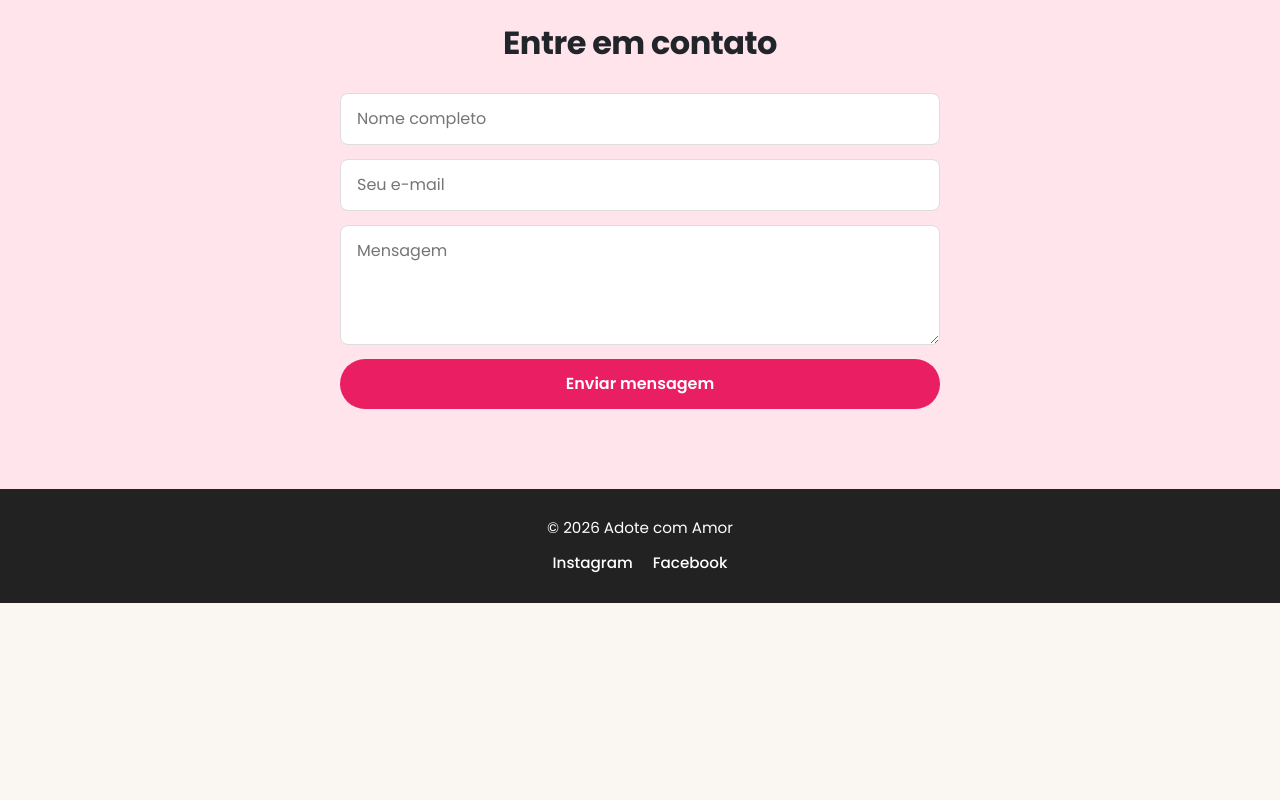
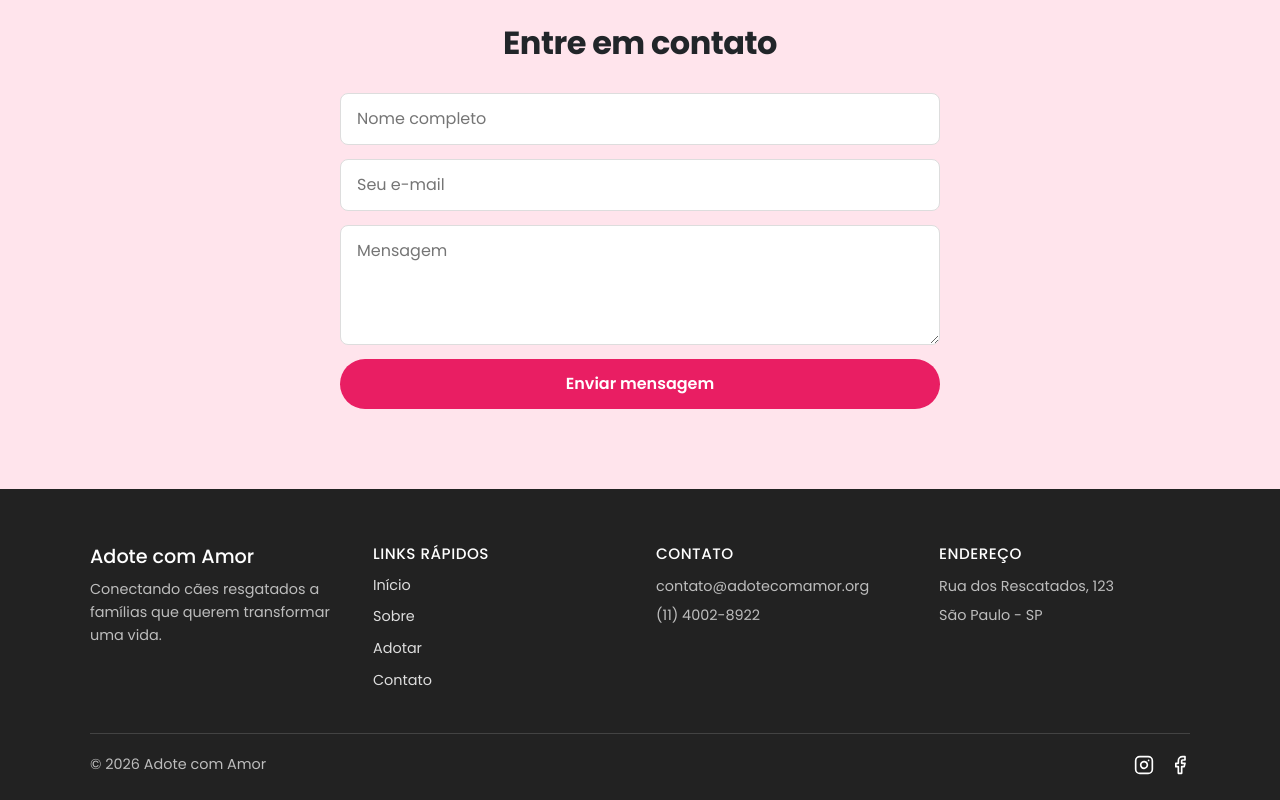
Before and after one commit to JvPaciello/adopt-me, a React (Vite) app: page / in a window 1280 px wide. Shown: the part 4442-5242 px from the top of the page. Before the commit the page ends 5045 px from the top, so only its background shows below. Built offline with nearby package versions, Linux system fonts and the light colour scheme.

Commit message:
feat: expand footer to multi-column layout

```diff
--- a/src/App.css
+++ b/src/App.css
@@ -604,32 +604,79 @@ span {
 }
 
 footer {
-  text-align: center;
-  padding: 28px 20px;
+  padding: 56px 20px 24px;
   background: #222;
   color: white;
-  font-weight: 400;
 }
 
-footer p {
+.footer-columns {
+  display: flex;
+  flex-wrap: wrap;
+  gap: 32px;
+  max-width: 1100px;
+  margin: 0 auto 32px;
+}
+
+.footer-col {
+  flex: 1;
+  min-width: 180px;
+}
+
+.footer-col h4 {
+  color: white;
+  font-size: 1.2rem;
+  margin-bottom: 10px;
+}
+
+.footer-col h5 {
+  color: white;
+  font-size: 0.95rem;
+  margin-bottom: 12px;
+  text-transform: uppercase;
+  letter-spacing: 0.5px;
+}
+
+.footer-col p {
+  color: rgba(255, 255, 255, 0.7);
+  font-size: 0.9rem;
+  line-height: 1.6;
+  margin: 0 0 6px;
+}
+
+.footer-col a {
+  display: block;
+  color: rgba(255, 255, 255, 0.85);
+  text-decoration: none;
+  font-size: 0.9rem;
+  margin-bottom: 10px;
+}
+
+.footer-bottom {
+  border-top: 1px solid rgba(255, 255, 255, 0.15);
+  padding-top: 20px;
+  max-width: 1100px;
+  margin: 0 auto;
+  display: flex;
+  flex-wrap: wrap;
+  justify-content: space-between;
+  align-items: center;
+  gap: 12px;
+}
+
+.footer-bottom p {
   margin: 0;
-  font-size: 0.95rem;
+  font-size: 0.9rem;
+  color: rgba(255, 255, 255, 0.7);
 }
 
 footer .socials {
-  margin-top: 12px;
+  display: flex;
+  gap: 16px;
 }
 
 footer .socials a {
   color: #fff;
-  margin: 0 10px;
-  text-decoration: none;
-  font-weight: 500;
-  font-size: 0.95rem;
-}
-
-footer .socials a:hover {
-  text-decoration: underline;
+  display: flex;
 }
 
 @media (max-width: 768px) {
--- a/src/components/Footer.jsx
+++ b/src/components/Footer.jsx
@@ -1,6 +1,7 @@
 import { useEffect, useRef } from 'react';
 import gsap from 'gsap';
 import { ScrollTrigger } from 'gsap/ScrollTrigger';
+import { FiInstagram, FiFacebook } from 'react-icons/fi';
 
 gsap.registerPlugin(ScrollTrigger);
 
@@ -29,10 +30,35 @@ export default function Footer() {
 
   return (
     <footer ref={footerRef}>
-      <p>&copy; {new Date().getFullYear()} Adote com Amor</p>
-      <div className="socials">
-        <a href="#" onMouseEnter={handleEnter} onMouseLeave={handleLeave}>Instagram</a>
-        <a href="#" onMouseEnter={handleEnter} onMouseLeave={handleLeave}>Facebook</a>
+      <div className="footer-columns">
+        <div className="footer-col">
+          <h4>Adote com Amor</h4>
+          <p>Conectando cães resgatados a famílias que querem transformar uma vida.</p>
+        </div>
+        <div className="footer-col">
+          <h5>Links rápidos</h5>
+          <a href="#inicio" onMouseEnter={handleEnter} onMouseLeave={handleLeave}>Início</a>
+          <a href="#sobre" onMouseEnter={handleEnter} onMouseLeave={handleLeave}>Sobre</a>
+          <a href="#adotar" onMouseEnter={handleEnter} onMouseLeave={handleLeave}>Adotar</a>
+          <a href="#contato" onMouseEnter={handleEnter} onMouseLeave={handleLeave}>Contato</a>
+        </div>
+        <div className="footer-col">
+          <h5>Contato</h5>
+          <p>contato@adotecomamor.org</p>
+          <p>(11) 4002-8922</p>
+        </div>
+        <div className="footer-col">
+          <h5>Endereço</h5>
+          <p>Rua dos Rescatados, 123</p>
+          <p>São Paulo - SP</p>
+        </div>
+      </div>
+      <div className="footer-bottom">
+        <p>&copy; {new Date().getFullYear()} Adote com Amor</p>
+        <div className="socials">
+          <a href="#" aria-label="Instagram" onMouseEnter={handleEnter} onMouseLeave={handleLeave}><FiInstagram size={20} /></a>
+          <a href="#" aria-label="Facebook" onMouseEnter={handleEnter} onMouseLeave={handleLeave}><FiFacebook size={20} /></a>
+        </div>
       </div>
     </footer>
   );
```
